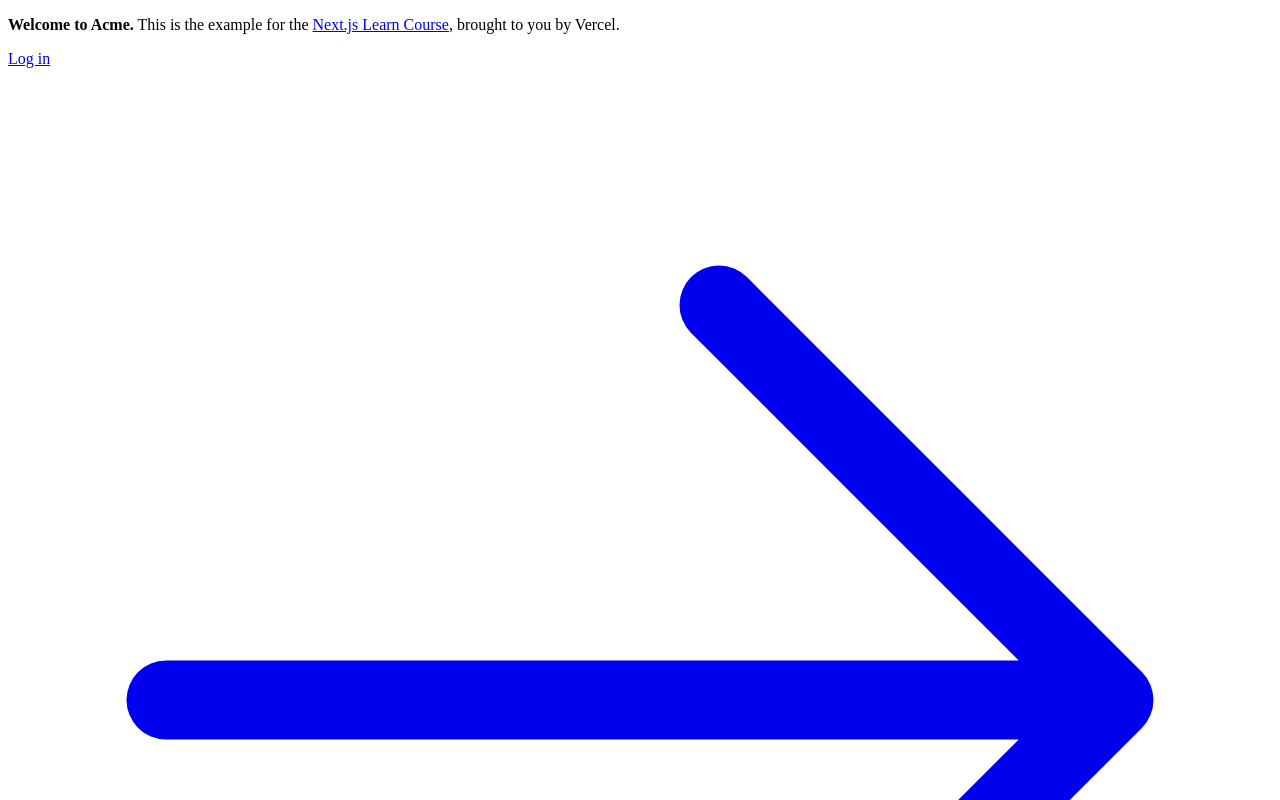
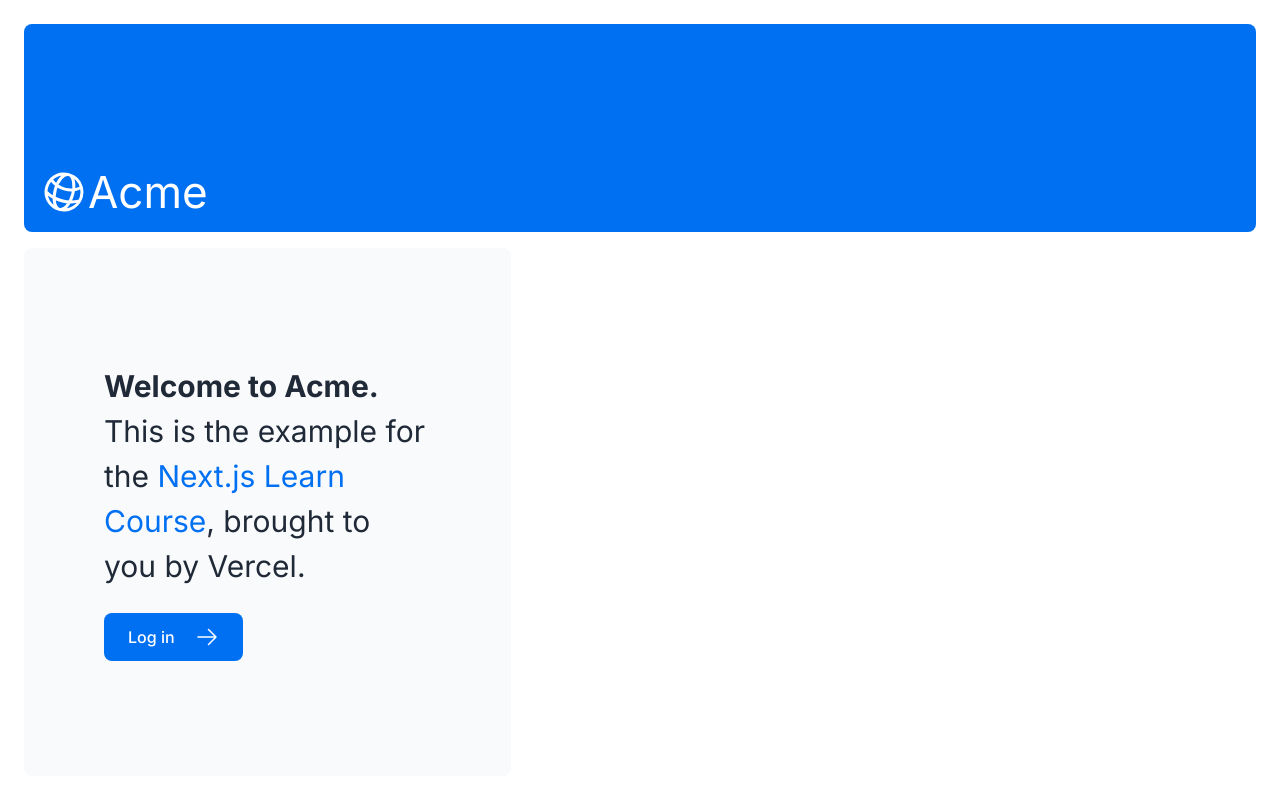
Before and after one commit to 160405103/nextjs-dashboard, a Next.js app: page / in a window 1280 px wide. Shown: the top 800 px of the page. Built offline with nearby package versions, Linux system fonts and the light colour scheme.

Commit message:
引入样式和字体

```diff
--- a/app/layout.tsx
+++ b/app/layout.tsx
@@ -1,3 +1,6 @@
+import '@/app/ui/global.css';
+import { inter } from '@/app/ui/fonts';
+
 export default function RootLayout({
   children,
 }: {
@@ -5,7 +8,8 @@ export default function RootLayout({
 }) {
   return (
     <html lang="en">
-      <body>{children}</body>
+      {/* <body>{children}</body> */}
+      <body className={`${inter.className} antialiased`}>{children}</body>
     </html>
   );
 }
--- a/app/page.tsx
+++ b/app/page.tsx
@@ -1,16 +1,21 @@
 import AcmeLogo from '@/app/ui/acme-logo';
 import { ArrowRightIcon } from '@heroicons/react/24/outline';
 import Link from 'next/link';
+import { lusitana } from '@/app/ui/fonts';
 
 export default function Page() {
   return (
     <main className="flex min-h-screen flex-col p-6">
+      {/* <div
+        className="h-0 w-0 border-b-[30px] border-l-[20px] border-r-[20px] border-b-black border-l-transparent border-r-transparent"
+      />  */}
       <div className="flex h-20 shrink-0 items-end rounded-lg bg-blue-500 p-4 md:h-52">
-        {/* <AcmeLogo /> */}
+        <AcmeLogo />
       </div>
       <div className="mt-4 flex grow flex-col gap-4 md:flex-row">
         <div className="flex flex-col justify-center gap-6 rounded-lg bg-gray-50 px-6 py-10 md:w-2/5 md:px-20">
-          <p className={`text-xl text-gray-800 md:text-3xl md:leading-normal`}>
+          {/* <p className={`text-xl text-gray-800 md:text-3xl md:leading-normal`}> */}
+          <p className={`${lusitana.className} text-xl text-gray-800 md:text-3xl md:leading-normal`}>
             <strong>Welcome to Acme.</strong> This is the example for the{' '}
             <a href="https://nextjs.org/learn/" className="text-blue-500">
               Next.js Learn Course
--- /dev/null
+++ b/app/ui/fonts.ts
@@ -0,0 +1,4 @@
+import { Inter,Lusitana } from 'next/font/google';
+
+export const inter = Inter({ subsets: ['latin'] });
+export const lusitana = Inter({subsets:['latin']})
```
